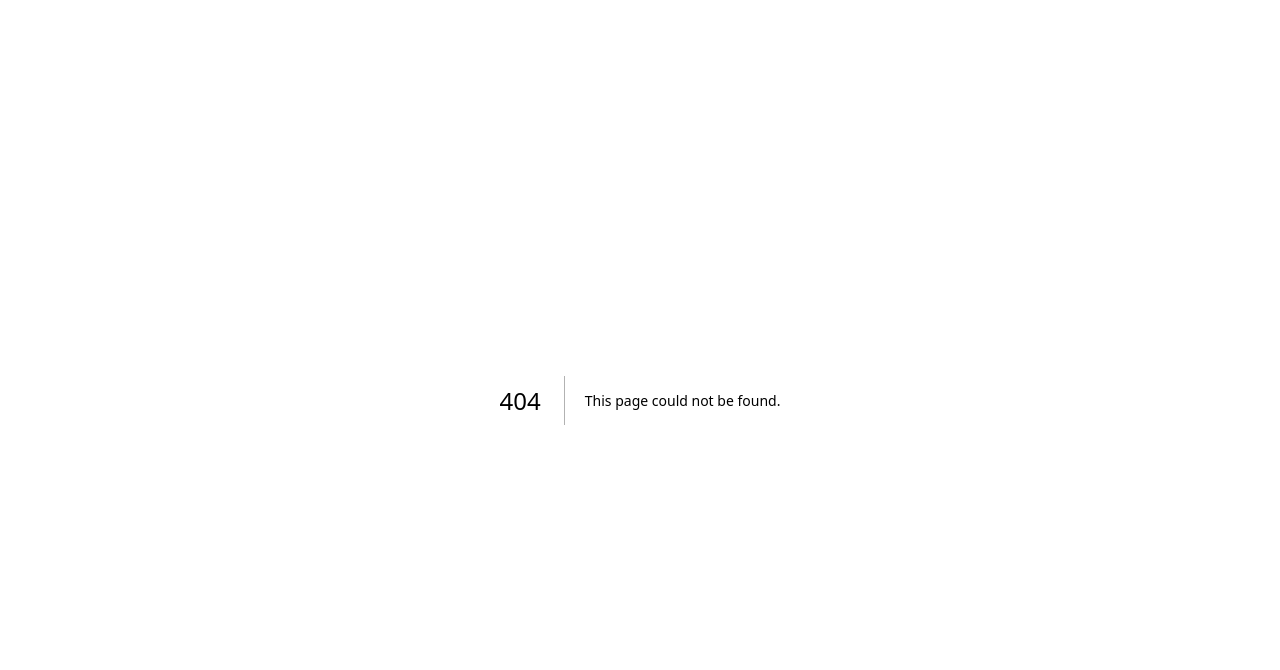
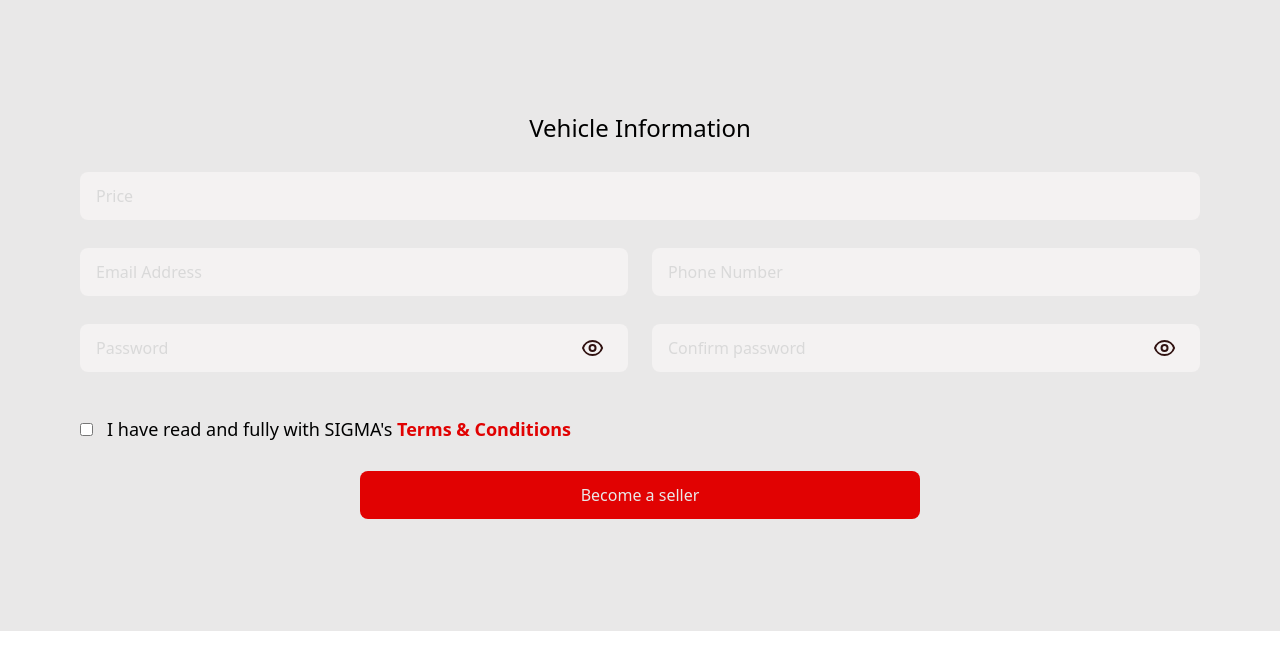
Before and after one commit to Ed-Gah/automobil-system, a Next.js app: page /seller/car-registration in a window 1280 px wide. Before the commit this address had no page. Shown: the top 670 px of the page. Built offline with nearby package versions, Linux system fonts and the light colour scheme.

Commit message:
Vehicle info

```diff
--- /dev/null
+++ b/pages/seller/car-registration.tsx
@@ -0,0 +1,171 @@
+import React, { useState } from "react";
+
+export default function CarRegistration() {
+  const [registrationInputs, setRegistrationInputs] = useState({
+    price: "",
+    forBid: true,
+    condition: "",
+    name: "",
+    brand: "",
+    model: "",
+    engine: "",
+    year: "",
+    color: '',
+    description: ''
+  });
+  const [errors, setErrors] = useState({}) as any;
+  const [textType, setTextType] = useState("password");
+
+  // Toggle password
+  const togglePassword = () => {
+    textType === "password" ? setTextType("text") : setTextType("password");
+  };
+  const handleRegistrationInputs = (value: string, input: any) => {
+    setRegistrationInputs((prev: any) => ({ ...prev, [input]: value }));
+  };
+
+  const handleErrors = (message: any, input: any) => {
+    setErrors((prev: any) => ({ ...prev, [input]: message }));
+  };
+  return (
+    <div className=" bg-[var(--text-300)] px-20 pb-28">
+      <h1 className=" text-center text-2xl font-medium pt-28">
+Vehicle Information      </h1>
+      <div>
+        <div className=" mt-7">
+          <input
+            className=" input"
+            type={"number"}
+            placeholder="Price"
+            value={registrationInputs.price}
+            onChange={(e: any) => {
+              handleRegistrationInputs(e.target.value, "price");
+              handleErrors(null, "price");
+            }}
+          />
+        </div>
+
+        <div>
+
+        </div>
+
+        <div className=" grid grid-cols-2 gap-6 mt-7">
+          <input
+            className=" input"
+            type={"email"}
+            placeholder="Email Address"
+            value={registrationInputs.email}
+            onChange={(e: any) => {
+              handleRegistrationInputs(e.target.value, "email");
+              handleErrors(null, "email");
+            }}
+          />
+          <input
+            className=" input"
+            type={"text"}
+            placeholder="Phone Number"
+            value={registrationInputs.phoneNumber}
+            onChange={(e: any) => {
+              handleRegistrationInputs(e.target.value, "phoneNumger");
+              handleErrors(null, "firstName");
+            }}
+          />
+        </div>
+
+        <div className="grid grid-cols-2 gap-6  mt-7">
+          <div>
+            <input
+              className=" input"
+              type={textType}
+              placeholder="Password"
+              value={registrationInputs.password}
+              onChange={(e: any) => {
+                handleRegistrationInputs(e.target.value, "password");
+                handleErrors(null, "email");
+              }}
+            />
+            <svg
+              onClick={togglePassword}
+              className={" relative float-right bottom-8 right-6 "}
+              width="22"
+              height="16"
+              viewBox="0 0 22 16"
+              fill="none"
+              xmlns="http://www.w3.org/2000/svg"
+            >
+              <path
+                d="M13.5417 8C13.5417 9.65685 12.1986 11 10.5417 11C8.88489 11 7.54175 9.65685 7.54175 8C7.54175 6.34315 8.88489 5 10.5417 5C12.1986 5 13.5417 6.34315 13.5417 8Z"
+                stroke="#301211"
+                strokeWidth="2"
+                strokeLinecap="round"
+                strokeLinejoin="round"
+              />
+              <path
+                d="M1 7.99997C2.27427 3.94288 6.06456 1 10.5422 1C15.0198 1 18.8101 3.94291 20.0844 8.00004C18.8101 12.0571 15.0198 15 10.5422 15C6.06455 15 2.27425 12.0571 1 7.99997Z"
+                stroke="#301211"
+                strokeWidth="2"
+                strokeLinecap="round"
+                strokeLinejoin="round"
+              />
+            </svg>
+          </div>
+          <div>
+            <input
+              className=" input"
+              type={textType}
+              placeholder="Confirm password"
+              value={registrationInputs.confirmPassword}
+              onChange={(e: any) => {
+                handleRegistrationInputs(e.target.value, "confirmPassword");
+                handleErrors(null, "firstName");
+              }}
+            />
+            <svg
+              onClick={togglePassword}
+              className={" relative float-right bottom-8 right-6 "}
+              width="22"
+              height="16"
+              viewBox="0 0 22 16"
+              fill="none"
+              xmlns="http://www.w3.org/2000/svg"
+            >
+              <path
+                d="M13.5417 8C13.5417 9.65685 12.1986 11 10.5417 11C8.88489 11 7.54175 9.65685 7.54175 8C7.54175 6.34315 8.88489 5 10.5417 5C12.1986 5 13.5417 6.34315 13.5417 8Z"
+                stroke="#301211"
+                strokeWidth="2"
+                strokeLinecap="round"
+                strokeLinejoin="round"
+              />
+              <path
+                d="M1 7.99997C2.27427 3.94288 6.06456 1 10.5422 1C15.0198 1 18.8101 3.94291 20.0844 8.00004C18.8101 12.0571 15.0198 15 10.5422 15C6.06455 15 2.27425 12.0571 1 7.99997Z"
+                stroke="#301211"
+                strokeWidth="2"
+                strokeLinecap="round"
+                strokeLinejoin="round"
+              />
+            </svg>
+          </div>
+        </div>
+        <div className=" mt-7">
+          <input
+            type={"checkbox"}
+            placeholder="I have read and fully with SIGMA's Terms & Conditions"
+          />
+          <label
+            className=" font-medium text-[18px]  ml-[14px] "
+            htmlFor="flexCheckDefault"
+          >
+            {"I have read and fully with SIGMA's"}{" "}
+            <strong className=" text-[var(--secondary-500)]">
+              Terms & Conditions
+            </strong>
+          </label>
+        </div>
+        <div></div>
+        <button className=" bg-[var(--secondary-500)] w-[50%] mx-auto text-[var(--text-300)] py-3 rounded-lg mt-7 font-medium flex justify-center">
+          Become a seller
+        </button>
+      </div>
+    </div>
+  );
+}
--- a/pages/seller/registration.tsx
+++ b/pages/seller/registration.tsx
@@ -1,6 +1,8 @@
 import React, { useState } from "react";
+import {useRouter} from 'next/router';
 
 export default function Registration() {
+    const router = useRouter();
   const [registrationInputs, setRegistrationInputs] = useState({
     firstName: "",
     lastName: "",
@@ -212,7 +214,7 @@ export default function Registration() {
           </label>
         </div>
         <div></div>
-        <button className=" bg-[var(--secondary-500)] w-[50%] mx-auto text-[var(--text-300)] py-3 rounded-lg mt-7 font-medium flex justify-center">
+        <button className=" bg-[var(--secondary-500)] w-[50%] mx-auto text-[var(--text-300)] py-3 rounded-lg mt-7 font-medium flex justify-center" onClick={() => router.push('/seller/car-registration')}>
           Become a seller
         </button>
       </div>
```
